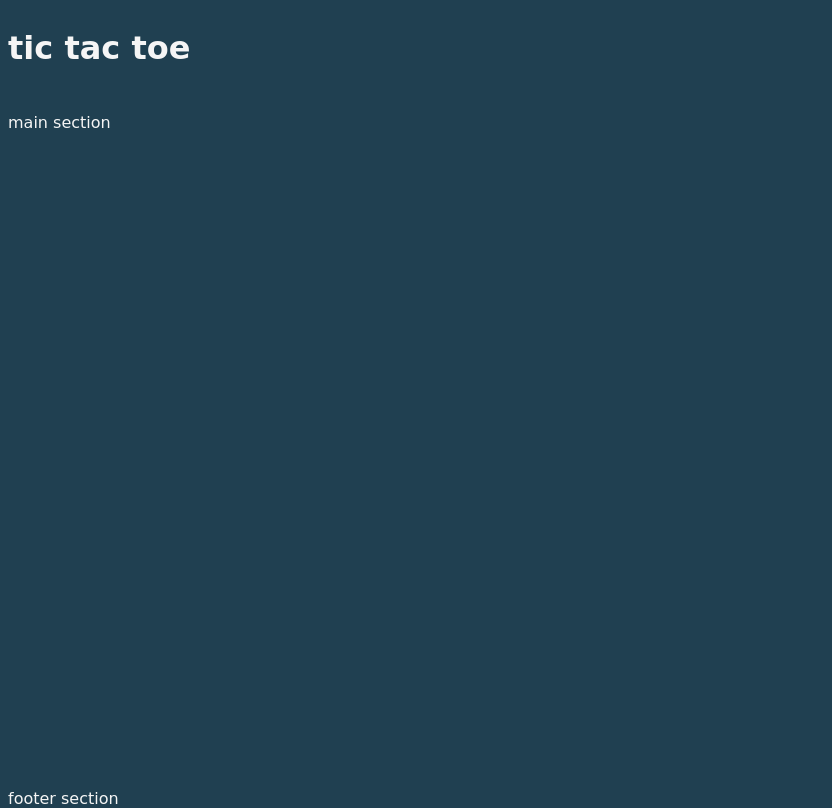
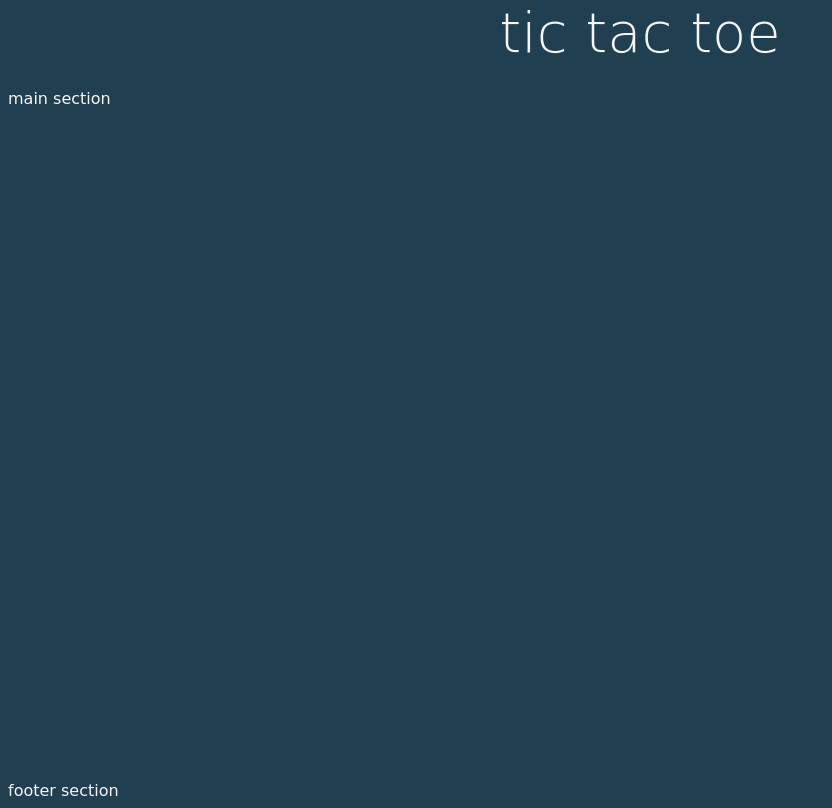
Before and after one commit to dev-opus/tic-tac-toe, a plain HTML site: page index.html in a window 1280 px wide. Shown: the whole page, without its empty margins (0-832 px from the left). Drawn offline with Linux system fonts and the light colour scheme; a web font is replaced by a local one.

Commit message:
add game title styles

```diff
--- a/css/style.css
+++ b/css/style.css
@@ -26,6 +26,7 @@ body {
 }
 
 body {
+    margin-top: 0;
     display: flex;
     flex-direction: column;
 }
@@ -37,3 +38,23 @@ main {
 footer {
     flex-shrink: 0;
 }
+
+
+/*
+    HEADER SECTION
+*/
+
+.flex-header {
+    display: flex;
+    justify-content: center;
+
+    margin-top: 0;
+}
+
+.project-title {
+    margin-top: 0;
+    margin-bottom: 0;
+
+    font-size: 3.5rem;
+    font-weight: lighter;
+}
```
